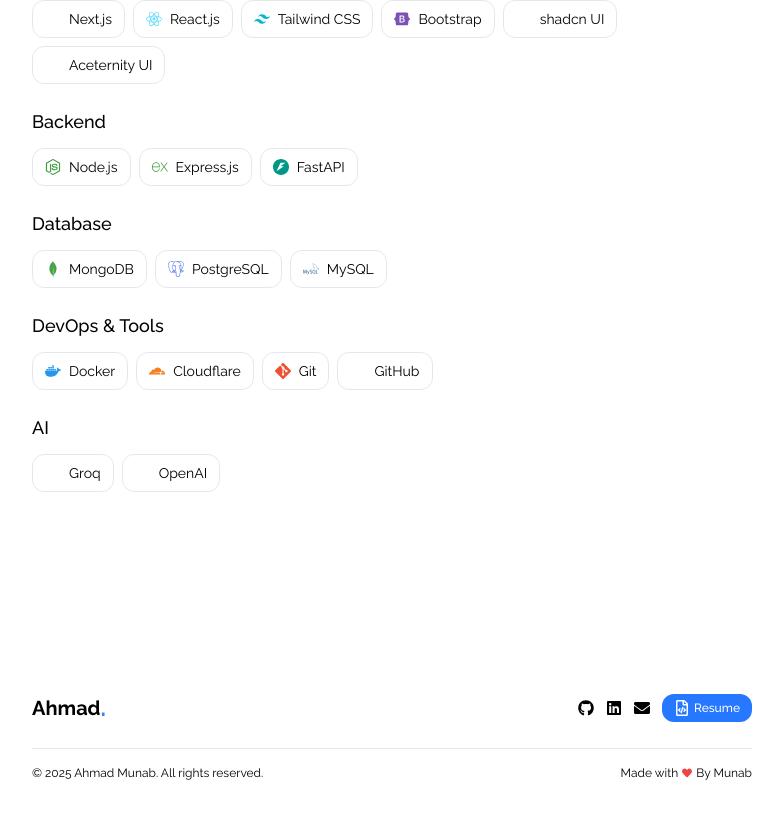
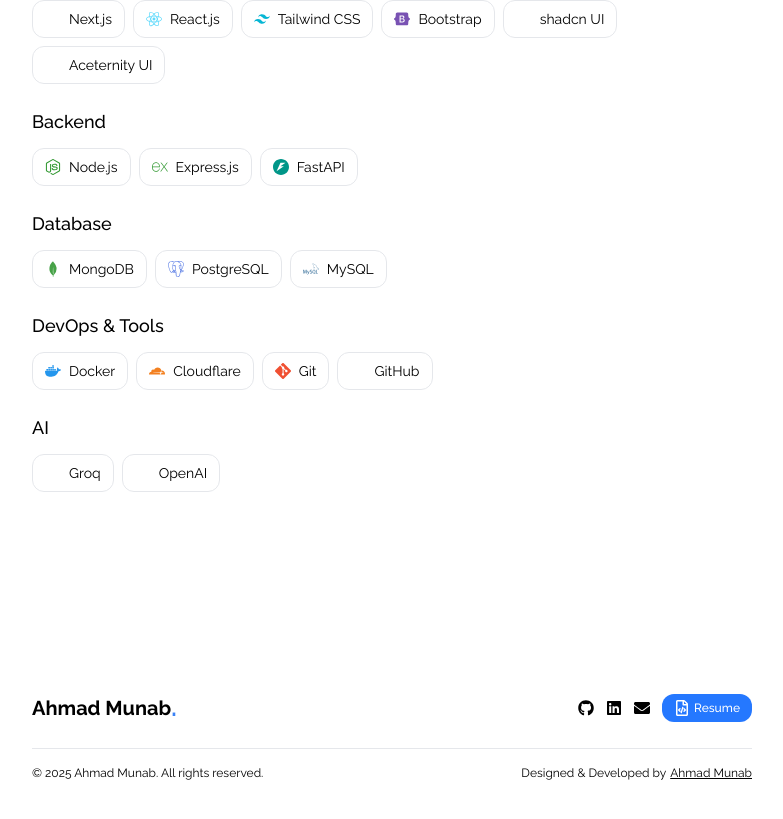
Before and after one commit to Ahmad-Munab/portfolio-v3, a Next.js app: page / in a window 1280 px wide. Shown: the part 3150-3969 px from the top of the page, without its empty margins (248-1031 px from the left). Built offline with nearby package versions, Linux system fonts and the light colour scheme.

Commit message:
added dyanmic data points

```diff
--- a/src/app/layout.tsx
+++ b/src/app/layout.tsx
@@ -1,3 +1,4 @@
+import { about } from "@/data/about";
 import type { Metadata } from "next";
 import { Raleway } from "next/font/google";
 import "./globals.css";
@@ -7,8 +8,8 @@
 });
 
 export const metadata: Metadata = {
-  title: "Ahmad Munab || Portfolio",
-  description: "Software Engineer | AI Enthusiast | SaaS Builder",
+  title: `${about.name} || Portfolio`,
+  description: about.title,
 };
 
 export default function RootLayout({
--- a/src/components/footer.tsx
+++ b/src/components/footer.tsx
@@ -7,6 +7,7 @@
   FaRegFileCode,
 } from "react-icons/fa";
 import { motion } from "framer-motion";
+import Link from "next/link";
 
 export function Footer() {
   return (
@@ -20,7 +21,8 @@
             viewport={{ once: true }}
             transition={{ duration: 0.5 }}
           >
-            Ahmad<span className="text-[#3b82f6] text-2xl">.</span>
+            {about.name}
+            <span className="text-[#3b82f6] text-2xl">.</span>
           </motion.h2>
 
           <motion.div
@@ -73,10 +75,16 @@
 
         <div className="border-t border-foreground/10 pt-4 flex flex-col md:flex-row justify-between items-center">
           <p className="text-foreground/60 text-xs mb-2 md:mb-0">
-            &copy; {new Date().getFullYear()} Ahmad Munab. All rights reserved.
+            &copy; {new Date().getFullYear()} {about.name}. All rights reserved.
           </p>
           <p className="text-foreground/60 text-xs flex items-center gap-1">
-            Made with <FaHeart className="text-red-500" size={10} /> By Munab
+            Designed & Developed by{" "}
+            <Link
+              href={"https://munab.vercel.app"}
+              className="underline hover:-translate-y-[0.15rem] transition-all duration-200"
+            >
+              Ahmad Munab
+            </Link>
           </p>
         </div>
       </div>
--- a/src/components/navbar.tsx
+++ b/src/components/navbar.tsx
@@ -1,3 +1,4 @@
+import { about } from "@/data/about";
 import { useState, useEffect } from "react";
 import { motion, AnimatePresence } from "framer-motion";
 import { FaBars, FaTimes, FaRegFileCode } from "react-icons/fa";
@@ -72,7 +73,8 @@
             whileHover={{ scale: 1.05 }}
             whileTap={{ scale: 0.95 }}
           >
-            Ahmad<span className="text-primary">.</span>
+            {about.name}
+            <span className="text-primary">.</span>
           </motion.a>
 
           {/* Desktop Navigation */}
--- a/src/data/about.ts
+++ b/src/data/about.ts
@@ -79,6 +79,7 @@
 
 export const about = {
   name: "Ahmad Munab",
+  nickName: "Munab",
   title: "Co-founder @ZenDevz | AI Enthusiast | SaaS Builder",
   location: "Dhaka, Bangladesh",
   phone: "+880 1968450105",
```
